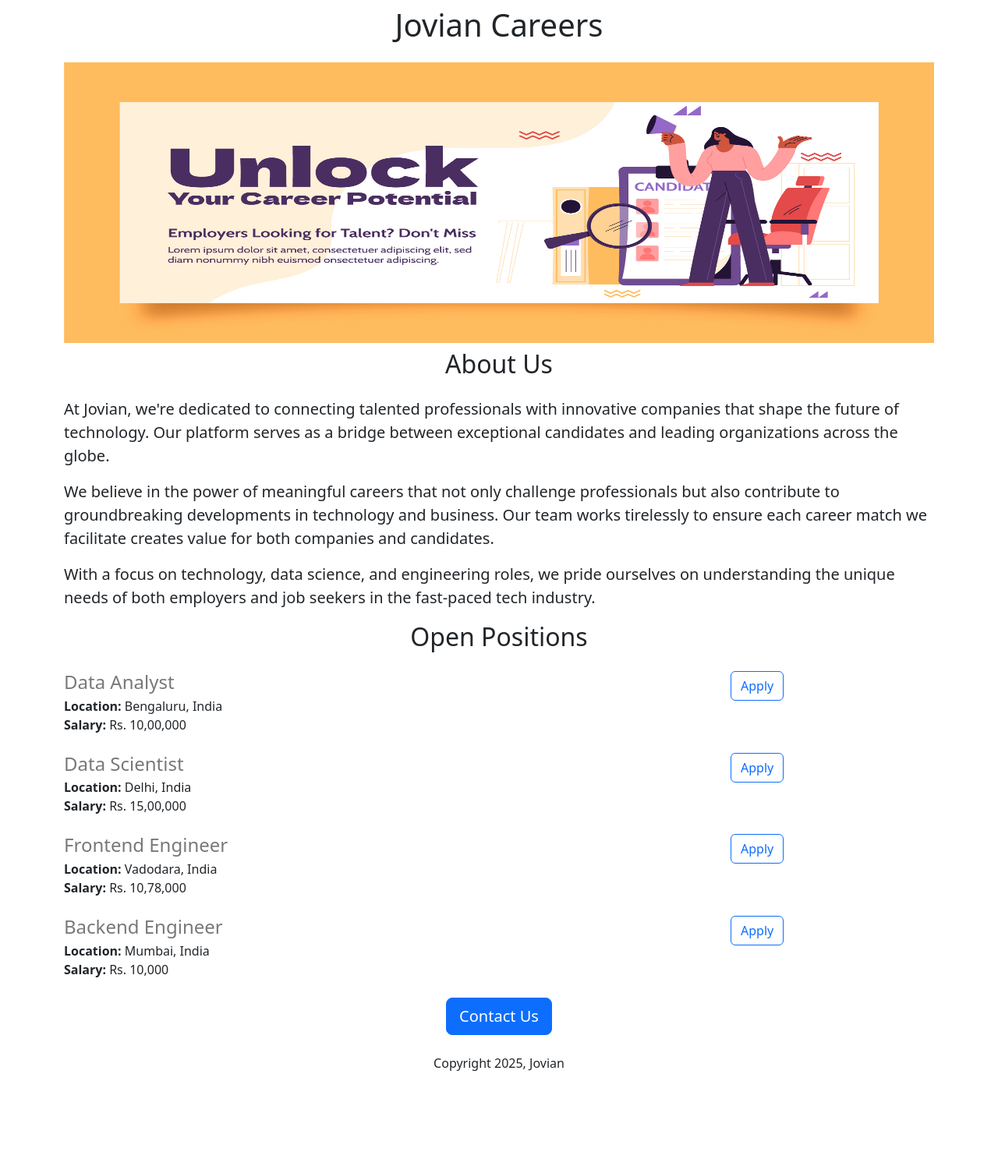
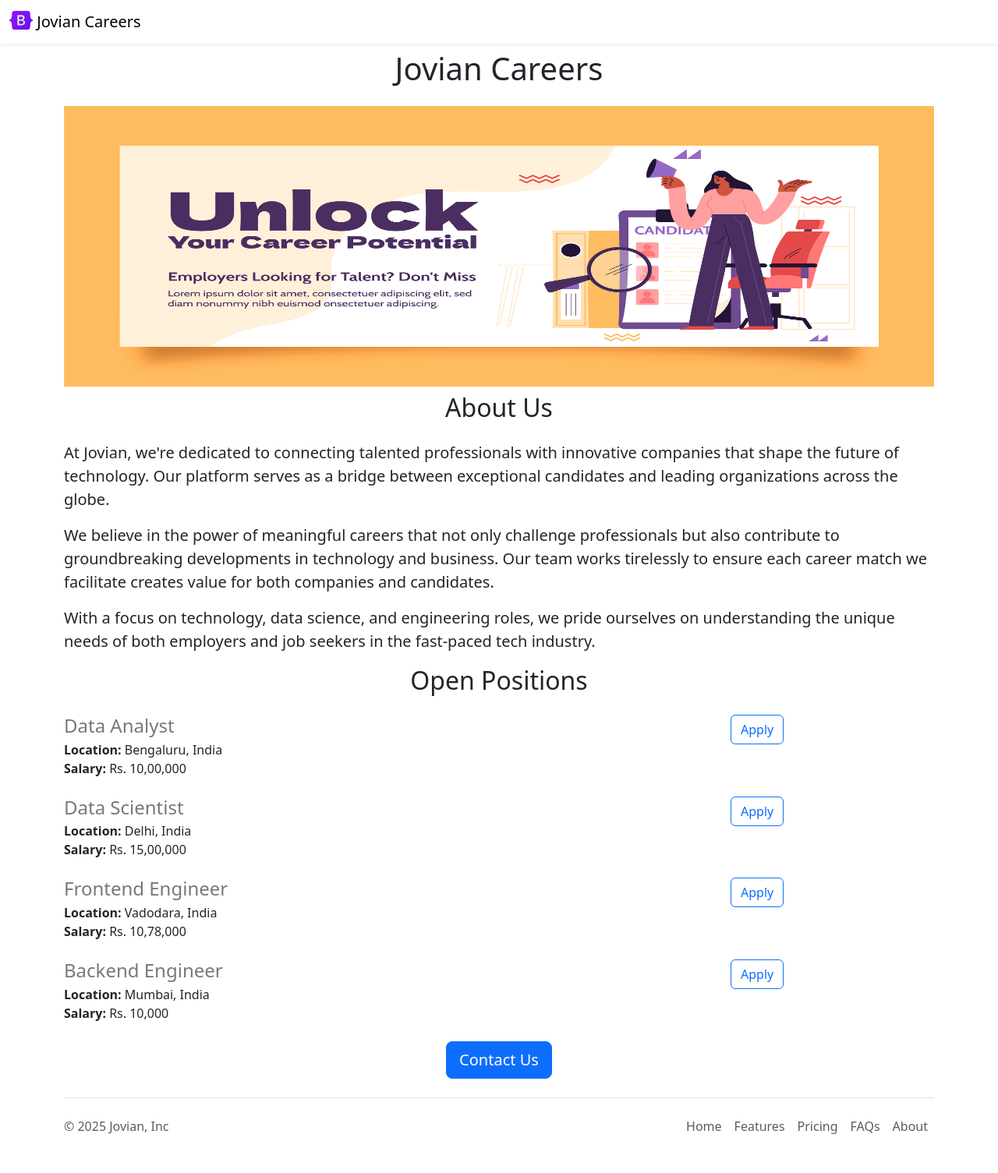
Before and after one commit to alphacoder-hash/jovian-carrers-website, a Flask app: page / in a window 1280 px wide. Shown: the whole page at 78% size. Before the commit the page ends 1374 px from the top, so only its background shows below. Run offline with Flask 3, Linux system fonts and the light colour scheme.

Commit message:
Added navbar and footer or some changes

```diff
--- /dev/null
+++ b/templates/footer.html
@@ -0,0 +1,17 @@
+<div class="container">
+  <footer class="d-flex flex-wrap justify-content-between align-items-center py-3 my-4 border-top">
+    <p class="col-md-4 mb-0 text-body-secondary">&copy; 2025 Jovian, Inc</p>
+
+    <a href="/" class="col-md-4 d-flex align-items-center justify-content-center mb-3 mb-md-0 me-md-auto link-body-emphasis text-decoration-none">
+      <svg class="bi me-2" width="40" height="32"><use xlink:href="#bootstrap"/></svg>
+    </a>
+
+    <ul class="nav col-md-4 justify-content-end">
+      <li class="nav-item"><a href="#" class="nav-link px-2 text-body-secondary">Home</a></li>
+      <li class="nav-item"><a href="#" class="nav-link px-2 text-body-secondary">Features</a></li>
+      <li class="nav-item"><a href="#" class="nav-link px-2 text-body-secondary">Pricing</a></li>
+      <li class="nav-item"><a href="#" class="nav-link px-2 text-body-secondary">FAQs</a></li>
+      <li class="nav-item"><a href="#" class="nav-link px-2 text-body-secondary">About</a></li>
+    </ul>
+  </footer>
+</div>
--- a/templates/home.html
+++ b/templates/home.html
@@ -14,6 +14,7 @@
   </style>
 </head>
 <body>
+  {% include 'nav.html' %}
   <div class="container">
     <h1 class="text-center mt-2 mb-4">Jovian Careers</h1>
     <img class="img-fluid" id="banner" src="https://0573e04b-b414-4f46-bd57-51fb69c4a728-00-2z57pnz11iq3p.sisko.replit.dev:5000/static/banner.jpg"
@@ -32,8 +33,8 @@
     </div>
     <div class="text-center">
     <button class="btn btn-primary btn-lg">Contact Us</button>
-      <p class="mt-4">Copyright 2025, Jovian</p>
     </div>
   </div>
+  {% include 'footer.html' %}
 </body>
 </html>
--- /dev/null
+++ b/templates/nav.html
@@ -0,0 +1,9 @@
+<nav class="navbar shadow-sm fixed-top bg-white"">
+  <div class="container-fluid">
+    <a class="navbar-brand" href="#">
+      <img src="/static/bootstrap-logo.svg" alt="Logo" width="30" height="24" class="d-inline-block align-text-top">
+      Jovian Careers
+    </a>
+  </div>
+</nav>
+<div style="height:56px">"</div>
```
Also changed, not shown: static/bootstrap-logo.svg (added), 1 other file.
